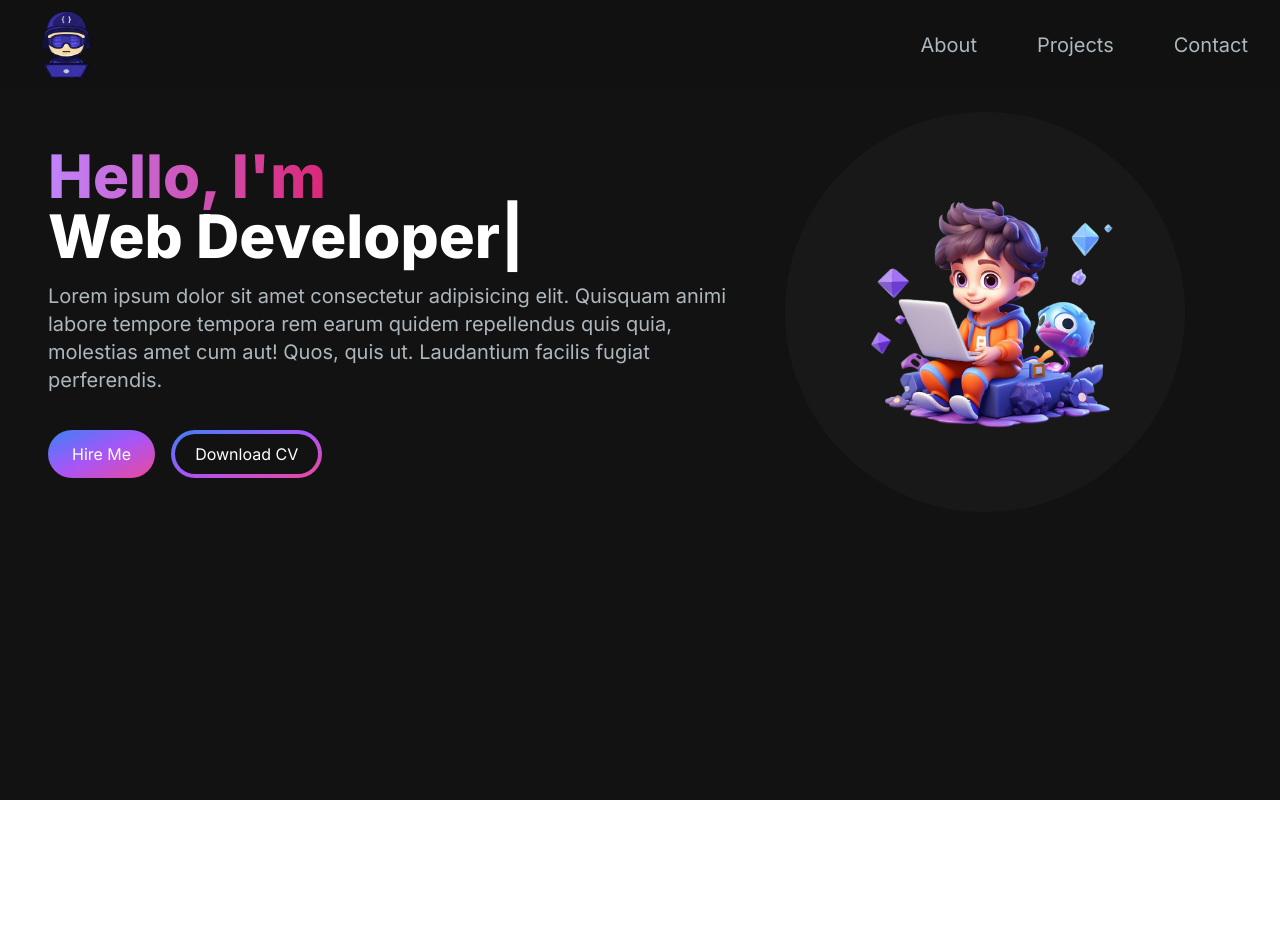
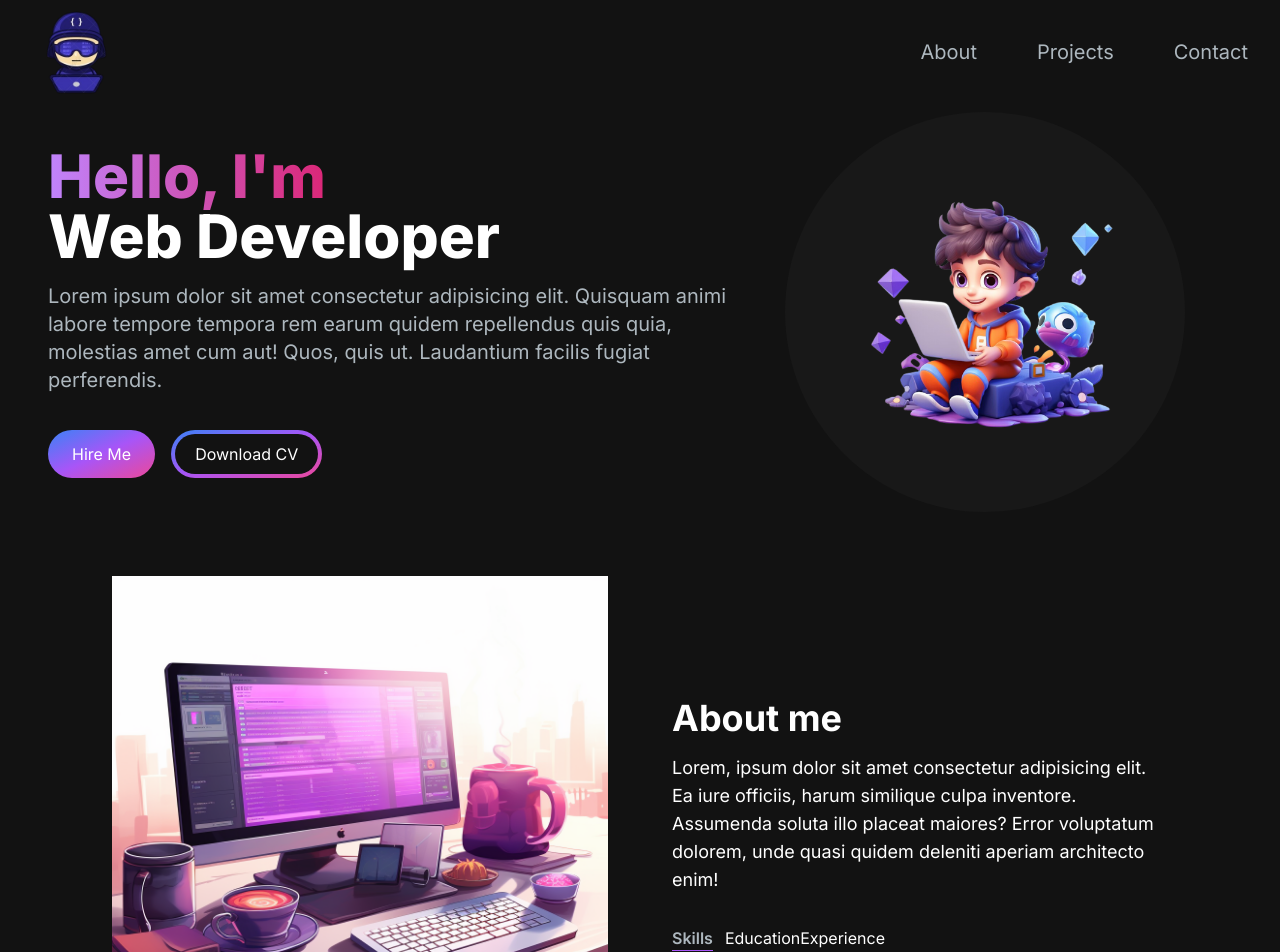
Before and after one commit to nhdangdev/porfolio, a Next.js app: page / in a window 1280 px wide. Shown: the top 952 px of the page. Before the commit the page ends 800 px from the top, so only its background shows below. Built offline with nearby package versions, Linux system fonts and the light colour scheme.

Commit message:
create component AboutSection

```diff
--- /dev/null
+++ b/src/app/components/AboutSection.js
@@ -0,0 +1,35 @@
+"use client";
+import React, { useState, useTransition } from "react";
+import Image from "next/image";
+
+const AboutSection = () => {
+  const [tab, setTab] = useState('skills');
+  const [startTransition, isPending] = useTransition();
+
+  const handleTabChange = (id) => {
+    startTransition(() => {
+      setTab(id);
+    })
+  }
+
+  return (
+    <section className="tw-text-white">
+      <div className="md:tw-grid md:tw-grid-cols-2 tw-gap-8 tw-items-center tw-py-8 tw-px-4 xl:tw-gap-16 sm:tw-py-16 xl:tw-px-16">
+        <Image src='/images/about-image.png' alt='about image' width={500} height={500} />
+        <div>
+          <h2 className="tw-text-4xl tw-font-bold tw-text-white tw-mb-4">About me</h2>
+          <p className="tw-text-base lg:tw-text-lg">
+            Lorem, ipsum dolor sit amet consectetur adipisicing elit. Ea iure officiis, harum similique culpa inventore. Assumenda soluta illo placeat maiores? Error voluptatum dolorem, unde quasi quidem deleniti aperiam architecto enim!
+          </p>
+          <div className="tw-flex tw-flex-row tw-mt-8">
+            <span className="tw-mr-3 tw-font-semibold tw-text-[#ADB7BE] hover:tw-text-white tw-cursor-pointer tw-border-b tw-border-purple-500">Skills</span>
+            <span>Education</span>
+            <span>Experience</span>
+          </div>
+        </div>
+      </div>
+    </section>
+  );
+};
+
+export default AboutSection;
--- a/src/app/components/Navbar.js
+++ b/src/app/components/Navbar.js
@@ -6,8 +6,6 @@ import NavLink from "./NavLink";
 import MenuOverPlay from "./MenuOverPlay";
 // import { Bar3Icon, XmarkIcon } from "@heroicons/react/24/solid";
 
-// import Image
-import Logo from "../../../public/images/logo.png";
 
 const navLinks = [
   {
@@ -28,13 +26,13 @@ const Navbar = () => {
   const [NavBarOpen, SetNavBarOpen] = useState(false);
 
   return (
-    <nav className="tw-fixed tw-top-0 tw-left-0 tw-right-0 tw-z-10 tw-bg-[#121212] tw-bg-opacity-10 0">
+    <nav className="tw-fixed tw-top-0 tw-left-0 tw-right-0 tw-z-10 tw-bg-[#121212] tw-bg-opacity-100">
       <div className="tw-flex tw-flex-wrap tw-items-center tw-justify-between tw-mx-auto tw-px-4 tw-py-2">
         <Link
           href={"/"}
           className="tw-relative tw-text-2xl md:tw-text-5xl tw-text-white tw-font-semibold"
         >
-          <Image src={Logo} alt="logo-images" className=" tw-max-w-[100px]" />
+          <Image src='/images/logo.png' alt='logo image' width={120} height={80} />
         </Link>
         <div className="mobile-menu tw-block md:tw-hidden">
           {!NavBarOpen ? (
--- a/src/app/page.js
+++ b/src/app/page.js
@@ -1,5 +1,6 @@
 import Image from "next/image";
 import HeroSection from "./components/HeroSection";
+import AboutSection from "./components/AboutSection";
 import Navbar from "./components/Navbar";
 
 export default function Home() {
@@ -8,6 +9,7 @@ export default function Home() {
       <Navbar />
       <div className="tw-container tw-mt-24 tw-mx-auto tw-px-12 tw-py-4">
         <HeroSection />
+        <AboutSection />
       </div>
     </main>
   );
```
